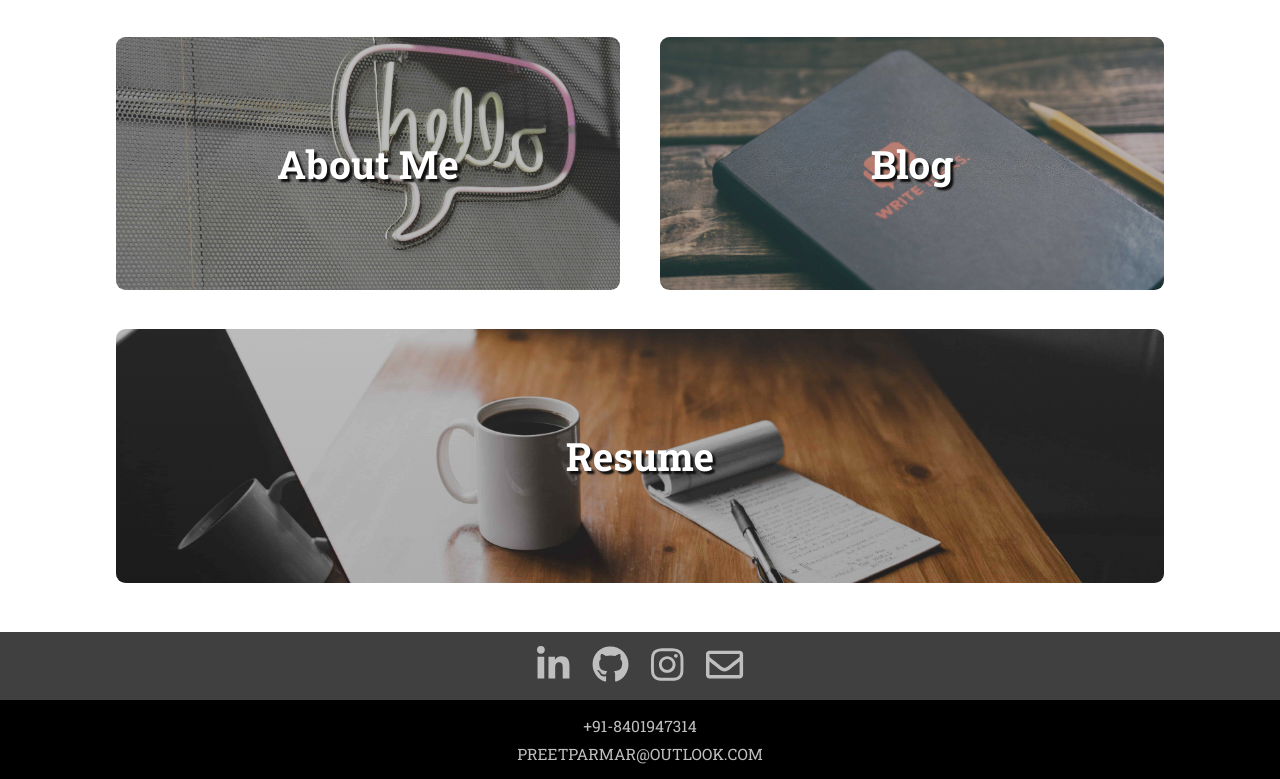
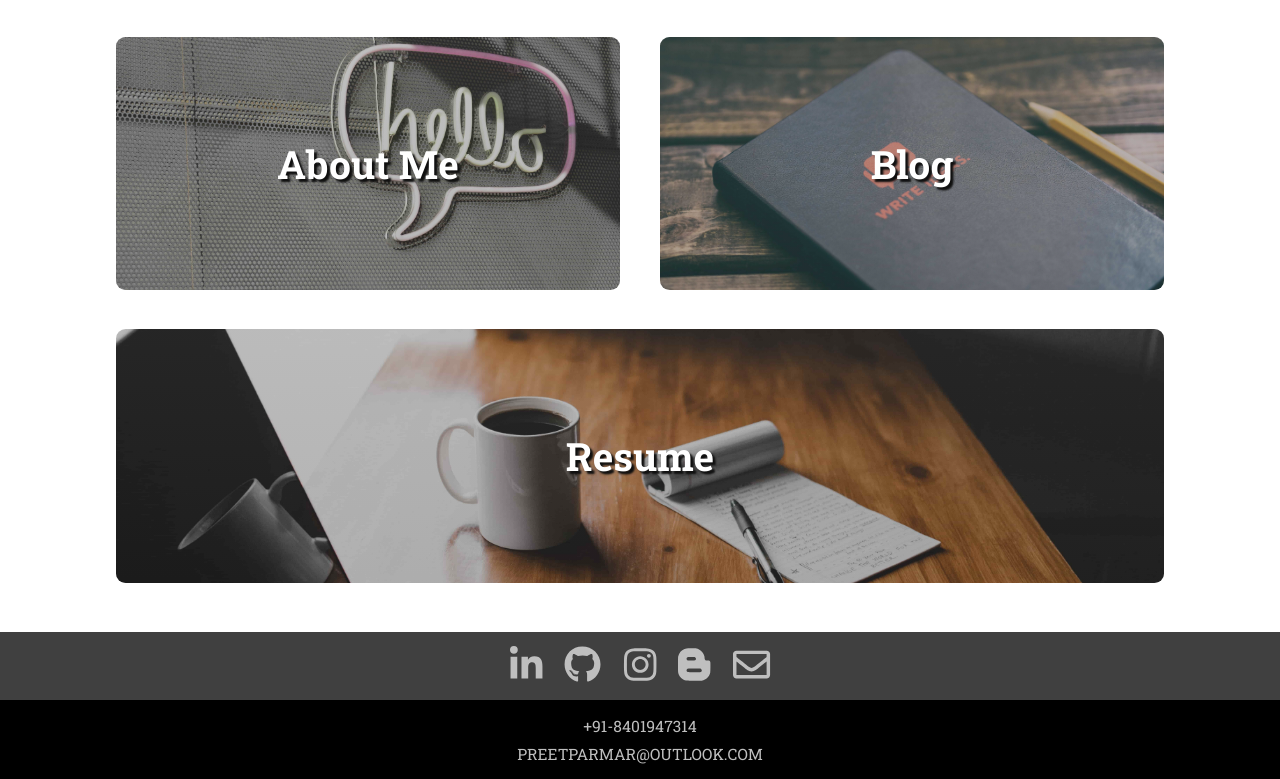
Before and after one commit to preetparmar/my-react-website, a React (Create React App) app: page / in a window 1280 px wide. Shown: the part 1480-2259 px from the top of the page. Built offline with nearby package versions, Linux system fonts and the light colour scheme.

Commit message:
Added Blog

```diff
--- a/src/components/footer/Footer.js
+++ b/src/components/footer/Footer.js
@@ -19,6 +19,8 @@ import {
 //   faEnvelopeOpen,
 // } from "@fortawesome/free-solid-svg-icons";
 import { faEnvelope } from "@fortawesome/free-regular-svg-icons";
+// import { faBlog } from "@fortawesome/free-solid-svg-icons";
+import { faBloggerB } from "@fortawesome/free-brands-svg-icons";
 
 // Main Function
 const Footer = () => {
@@ -26,6 +28,8 @@ const Footer = () => {
   const githubLogo = <FontAwesomeIcon icon={faGithub} />;
   const instagramLogo = <FontAwesomeIcon icon={faInstagram} />;
   const mailLogo = <FontAwesomeIcon icon={faEnvelope} />;
+  const blogLogo = <FontAwesomeIcon icon={faBloggerB} />;
+
   return (
     <Fragment>
       <section className={footerStyles.footerContainer}>
@@ -55,6 +59,14 @@ const Footer = () => {
             {instagramLogo}
           </a>
           <a
+            href="https://blog.preetparmar.com"
+            target="_blank"
+            rel="noopener noreferrer"
+            className={footerStyles.logo}
+          >
+            {blogLogo}
+          </a>
+          <a
             href="mailto:preetparmar@outlook.com"
             target="_blank"
             rel="noopener noreferrer"
```
